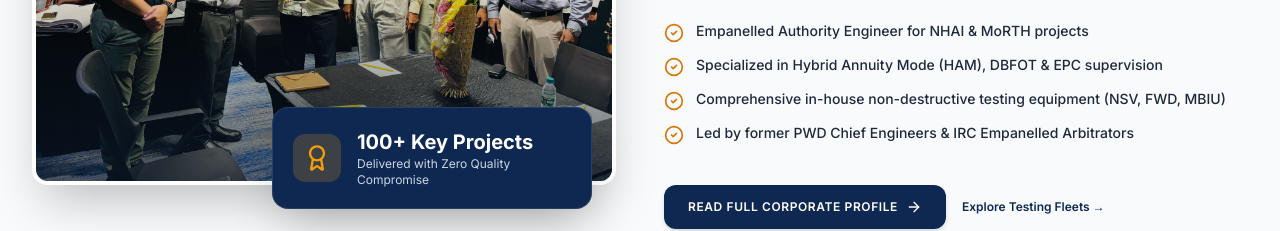
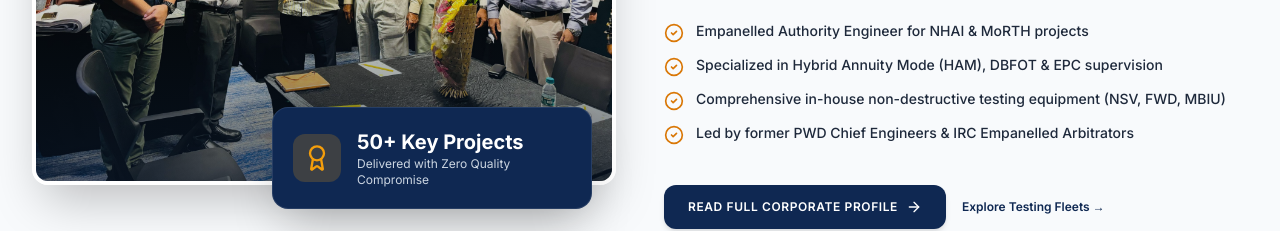
Before and after one commit to i-idea-lab/cdf-infra-con-public-website, a Next.js app: page / in a window 1280 px wide. Shown: the part 2180-2411 px from the top of the page. Built offline with nearby package versions, Linux system fonts and the light colour scheme.

Commit message:
Update About Our Company badge text to 50+ Key Projects

```diff
--- a/src/components/home/AboutOverview.tsx
+++ b/src/components/home/AboutOverview.tsx
@@ -42,7 +42,7 @@ export default function AboutOverview() {
                 <Award className="w-7 h-7 text-brand-gold" />
               </div>
               <div>
-                <div className="text-xl font-bold text-white">100+ Key Projects</div>
+                <div className="text-xl font-bold text-white">50+ Key Projects</div>
                 <div className="text-xs text-slate-300">
                   Delivered with Zero Quality Compromise
                 </div>
```
